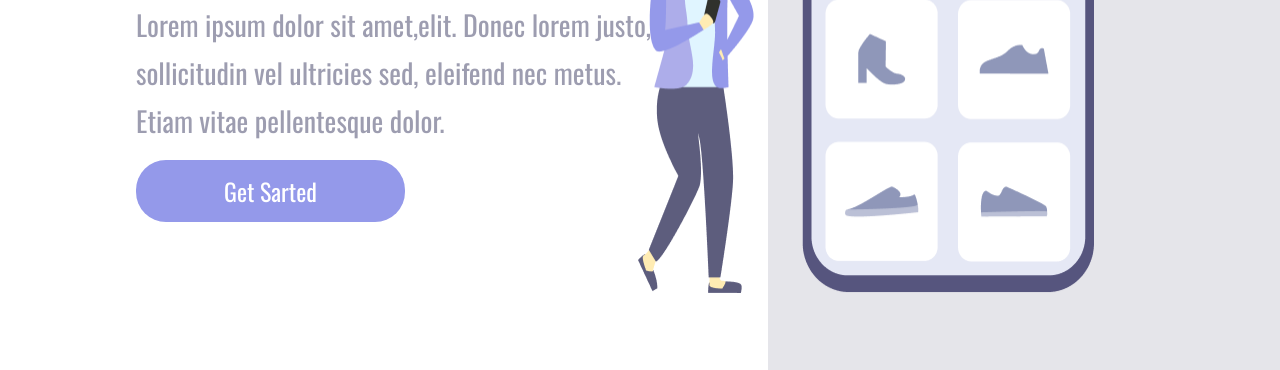
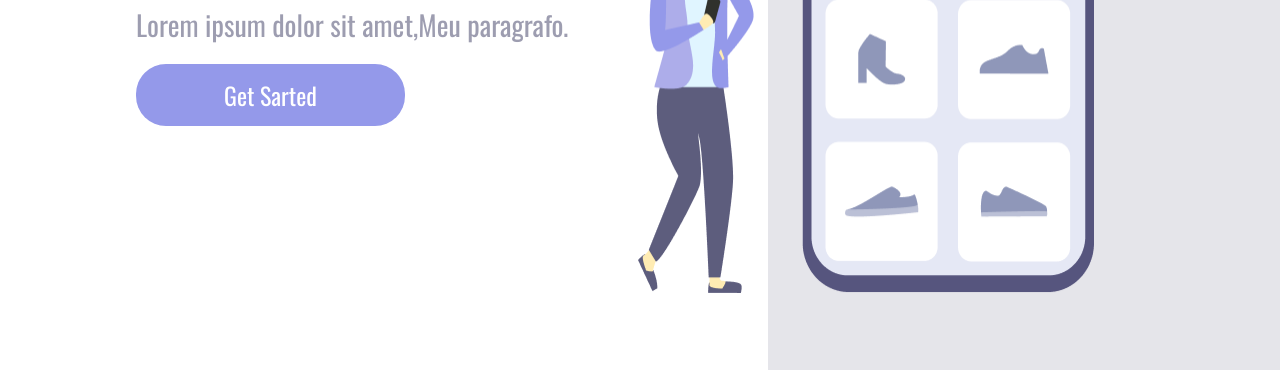
Before and after one commit to csmanhaes86/Easy-Shopping, a plain HTML site: page index.html in a window 1280 px wide. Shown: the part 430-800 px from the top of the page. Drawn offline with nearby package versions, Linux system fonts and the light colour scheme.

Commit message:
Alteração do paragrafo

```diff
--- a/index.html
+++ b/index.html
@@ -14,7 +14,7 @@
 
         <section class="container-left">
             <h1>Easy Shopping Via Mobile</h1>
-            <P>Lorem ipsum dolor sit amet,elit. Donec lorem justo, sollicitudin vel ultricies sed, eleifend nec metus. Etiam vitae pellentesque dolor. </P>
+            <P>Lorem ipsum dolor sit amet,Meu paragrafo. </P>
             <button>Get Sarted</button>
         </section>
 
```
